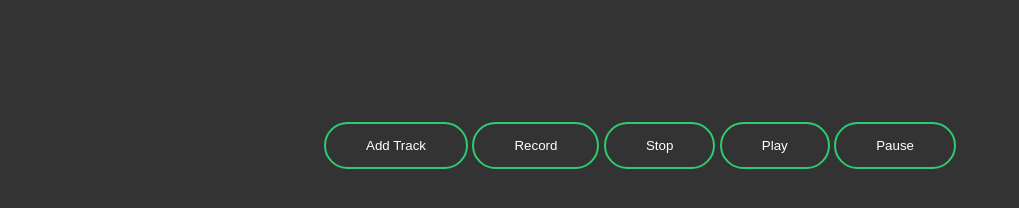
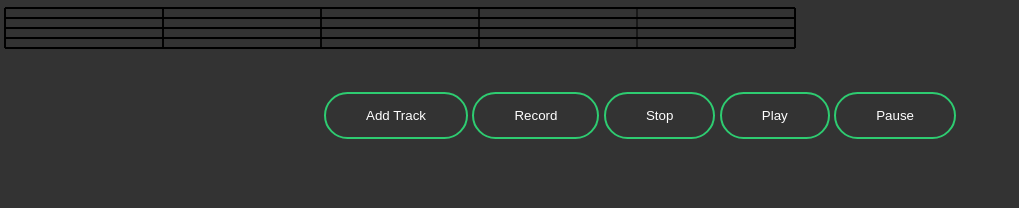
Before and after one commit to KevinDolan98/Singphony, a plain HTML site: page Index.html in a window 1280 px wide. Both pictures are taken after a click on the button "Add Track". Shown: the part 248-456 px from the top of the page, without its empty margins (0-1019 px from the left). Drawn offline with Linux system fonts and the light colour scheme.

Commit message:
Added a simple drawStave function to draw a stave when the addtrack button is pressed

```diff
--- a/CSS/Style.css
+++ b/CSS/Style.css
@@ -110,3 +110,9 @@ body{
 .dropdown:hover .dropdown-content {
  display: block;
 }
+
+/* Show the dropdown menu on hover */
+.canvas {
+ color: white;
+ background: white;
+}
--- a/JS/main.js
+++ b/JS/main.js
@@ -12,13 +12,18 @@
 
       this._isRecording = false; // flag to say if a recording is recording or not
 
+      // set up canvas context for visualizer
+      this.canvas = document.getElementById('canvas');
+      this.canvasCtx = this.canvas.getContext("2d");
+      this.canvas.width = 800;
+      this.canvas.height = 70;
+
       /* ****************************** Autocorrelation Initialisations start ****************************** */
-      this._analyserAudioNode = this._audioContext.createAnalyser();
-      this._analyserAudioNode.fftSize = 2048;
+      this._analyserAudioNode = this._audioContext.createAnalyser(); // create an analyser node
+      this._analyserAudioNode.fftSize = 2048; // set the fftSize of the analyser to 2048
 
-      this.tracks = null;
-      this.rafID = null;
-      this.buflen = 1024;
+      this.rafID = null; // this is currently not used (need to fix the this/window problem)
+      this.buflen = 1024; //
       this.buf = new Float32Array(this.buflen);
 
       this.noteStrings = ["C", "C#", "D", "D#", "E", "F", "F#", "G", "G#", "A", "A#", "B"]; //
@@ -47,6 +52,7 @@
       }
     }
 
+    /* *************************************** Get access to users microphone start *************************************** */
     _getUserMedia() {
       console.log("_getUserMedia called");
       // Get microphone access
@@ -67,17 +73,16 @@
         return -1;
       }
     }
+    /* *************************************** Get access to users microphone end *************************************** */
 
-    /*
-     *************************************** Autocorrelation algorithm start ***************************************
-     */
 
-    autoCorrelate(buf, sampleRate) {
+    /* *************************************** Autocorrelation algorithm start *************************************** */
+    _autoCorrelate(buf, sampleRate) {
       var SIZE = buf.length; // set SIZE variable equal to buffer length 2048
       var MAX_SAMPLES = Math.floor(SIZE / 2); // set MAX_SAMPLES = 2048/2 = 1024
       var best_offset = -1; // initialise best_offset to -1
       var best_correlation = 0; // initialise best_correlation to 0
-      var rms = 0; // initialise rms to 0 (rms => root-mean-sqyare)
+      var rms = 0; // initialise rms to 0 (rms => root-mean-square)
       var foundGoodCorrelation = false; // initialise foundGoodCorrelation flag to false
       var correlations = new Array(MAX_SAMPLES); // create an array variable called correlations of size MAX_SAMPLES (1024)
 
@@ -128,28 +133,65 @@
       //	var best_frequency = sampleRate/best_offset;
     }
 
-    updatePitch() {
+    _updatePitch() {
       //console.log("updatePitchs called");
       this._analyserAudioNode.getFloatTimeDomainData(this.buf); // get the time domain information of buf which is a float32array of 1024 values... currently empty??
-      var ac = this.autoCorrelate(this.buf, this._audioContext.sampleRate); // call the autoCorrelate function sending it in the buf array and the audioContext sample rate, set the return value equal to ac
+      console.log(this.buf);
+      var ac = this._autoCorrelate(this.buf, this._audioContext.sampleRate); // call the _autoCorrelate function sending it in the buf array and the audioContext sample rate, set the return value equal to ac
       if (ac != -1) {
         console.log("Fundamental Frequency: " + ac + " Hz");
       }
     }
+    /* *************************************** Autocorrelation algorithm end *************************************** */
 
-    /*
-     *************************************** Autocorrelation algorithm end ***************************************
-     */
+    /* *************************************** Note rendering start *************************************** */
+    _drawStave() {
+      this.canvasCtx.beginPath();
+      this.canvasCtx.moveTo( 5, 10 ); // start at point x=5 y=10
+      this.canvasCtx.lineTo( 795, 10 ); // create line from point x=5 y=10 to x=795 y=10
+      this.canvasCtx.stroke(); // draw path to canvas
+      this.canvasCtx.moveTo( 5, 20 );
+      this.canvasCtx.lineTo( 795, 20 );
+      this.canvasCtx.stroke();
+      this.canvasCtx.moveTo( 5, 30 );
+      this.canvasCtx.lineTo( 795, 30 );
+      this.canvasCtx.stroke();
+      this.canvasCtx.moveTo( 5, 40 );
+      this.canvasCtx.lineTo( 795, 40 );
+      this.canvasCtx.stroke();
+      this.canvasCtx.moveTo( 5, 50 );
+      this.canvasCtx.lineTo( 795, 50 );
+      this.canvasCtx.stroke();
+      this.canvasCtx.moveTo( 795, 10 );
+      this.canvasCtx.lineTo( 795, 50 );
+      this.canvasCtx.stroke();
+      this.canvasCtx.moveTo( 5, 10 );
+      this.canvasCtx.lineTo( 5, 50 );
+      this.canvasCtx.stroke();
+      this.canvasCtx.moveTo( 163, 10 );
+      this.canvasCtx.lineTo( 163, 50 );
+      this.canvasCtx.stroke();
+      this.canvasCtx.moveTo( 321, 10 );
+      this.canvasCtx.lineTo( 321, 50 );
+      this.canvasCtx.stroke();
+      this.canvasCtx.moveTo( 479, 10 );
+      this.canvasCtx.lineTo( 479, 50 );
+      this.canvasCtx.stroke();
+      this.canvasCtx.moveTo( 637, 10 );
+      this.canvasCtx.lineTo( 637, 50 );
+      this.canvasCtx.stroke();
+      this.canvasCtx.moveTo( 5, 10 );
+    }
+    /* *************************************** Note rendering end *************************************** */
 
     startRecording() {
       console.log("startRecording called");
       if (!this._isRecording) this._getUserMedia();
-      this.updatePitch();
+      this._updatePitch();
       if (this._isRecording) return;
       console.log("Setting isRecording true");
       this._isRecording = true;
     }
-
 
     stopRecording() {
       console.log("stopRecording called");
@@ -164,14 +206,15 @@
 
   }
 
-  // set up canvas context for visualizer
-  const canvas = document.getElementById('canvas');
-  const canvasCtx = canvas.getContext("2d");
+
+
+/* *************************************** Functions connected to HTML buttons *************************************** */
 
   var mic = new Microphone(); // Create a mic object
 
   function addTrack() {
     console.log("addTrack was clicked");
+    mic._drawStave()
   }
 
   function record() {
@@ -182,7 +225,6 @@
   function stop() {
     console.log("stop was clicked");
     mic.stopRecording();
-    //mic.cleanup();
   }
 
   function play() {
```
